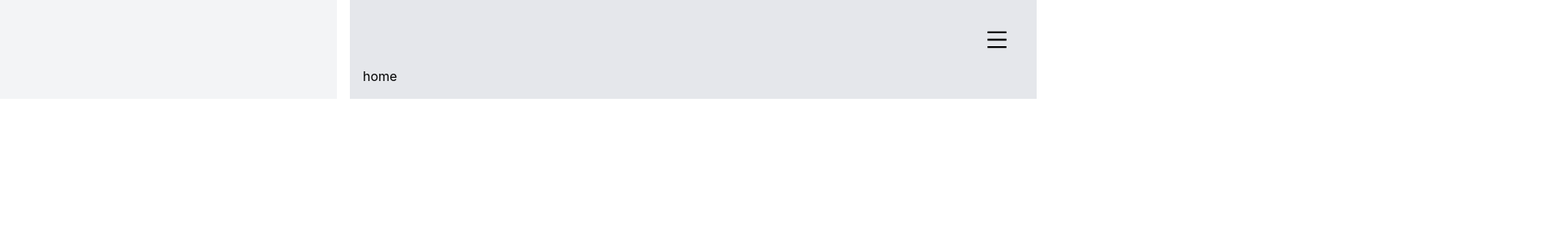
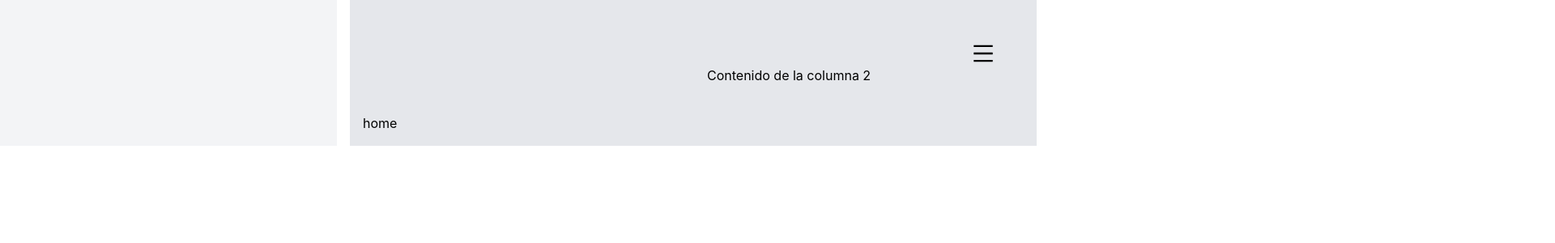
Before and after one commit to oscarcortez/burger_menuside, a React (Vite) app: page / in a window 1280 px wide. Shown: the top 300 px of the page at 81% size, 1920 px wide, since content can reach past the window. Built offline with nearby package versions, Linux system fonts and the light colour scheme.

Commit message:
fixed closing sidemenu style issue

```diff
--- a/src/components/SideMenu/SideMenu.tsx
+++ b/src/components/SideMenu/SideMenu.tsx
@@ -11,18 +11,19 @@ export const SideMenu: FunctionComponent<PropsWithChildren<{}>> = (props) => {
   const [isOpen, setIsOpen] = useState<boolean>(false);
 
   return (
-    <div className="">
-      {/* sidemenu bar */}
-      {isOpen ? <div className="bg-black/20 fixed w-full h-screen z-10 top-0 left-0"></div> : ""}
+    <div className="md:w-[50%] p-4 relative border">
+      {isOpen && <div className="fixed inset-0 bg-gray-500 bg-opacity-50 z-10"></div>}
+      <div className="flex justify-end items-center">
+        <div onClick={() => setIsOpen(!isOpen)} className="cursor-pointer">
+          <AiOutlineMenu size={30} />
+        </div>
+      </div>
       <div
-        className={
-          isOpen
-            ? "border-2 fixed top-0 right-0 h-screen bg-[#f4f4f4] z-10 duration-300 w-full sm:w-[100%] md:w-[70%] lg:w-[60%] xl:w-[40%]"
-            : "border-2 fixed top-0 right-[-100%] w-0 h-screen bg-[#f4f4f4] z-10 duration-300"
-        }
+        className={`absolute h-screen top-0 right-0 bottom-0 md:left-auto bg-opacity-25 transition-all duration-300 z-10 ${isOpen ? "w-2/5" : "w-0"}`}
       >
-        <div className="sidemenu-content">
-          <div className="sidemenu-header flex justify-between">
+        {isOpen && (
+          <div className="sidemenu-content bg-[#f4f4f4]">
+            <div className="flex justify-between h-full p-4">
               <ProfileCard avatarImage={AVATAR_URL} profileName={USERNAME} profileEmail={EMAIL} />
               <div className="flex-shrink-0 py-6 pr-4">
                 <IoIosCloseCircleOutline
@@ -34,12 +35,9 @@ export const SideMenu: FunctionComponent<PropsWithChildren<{}>> = (props) => {
             </div>
             <div className="sidemenu-body pr-2 pl-2">{props.children}</div>
           </div>
+        )}
       </div>
-      <div className="flex justify-end items-center">
-        <div onClick={() => setIsOpen(!isOpen)} className="cursor-pointer">
-          <AiOutlineMenu size={30} />
-        </div>
-      </div>
+      Contenido de la columna 2
     </div>
   );
 };
```
Lines whose indentation alone changed are shown as unchanged.
